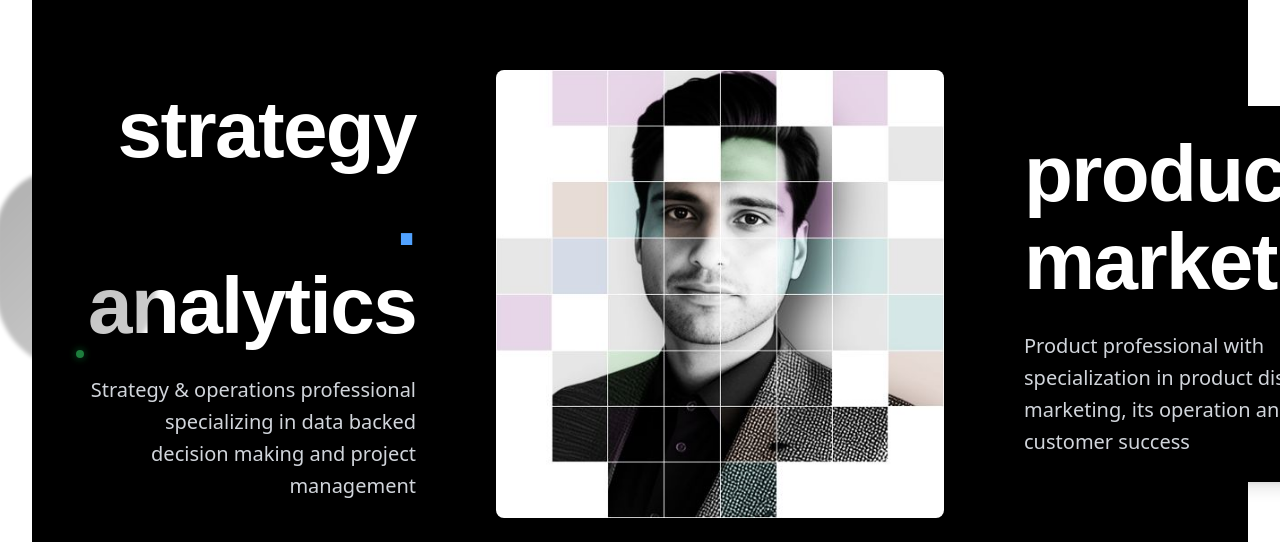
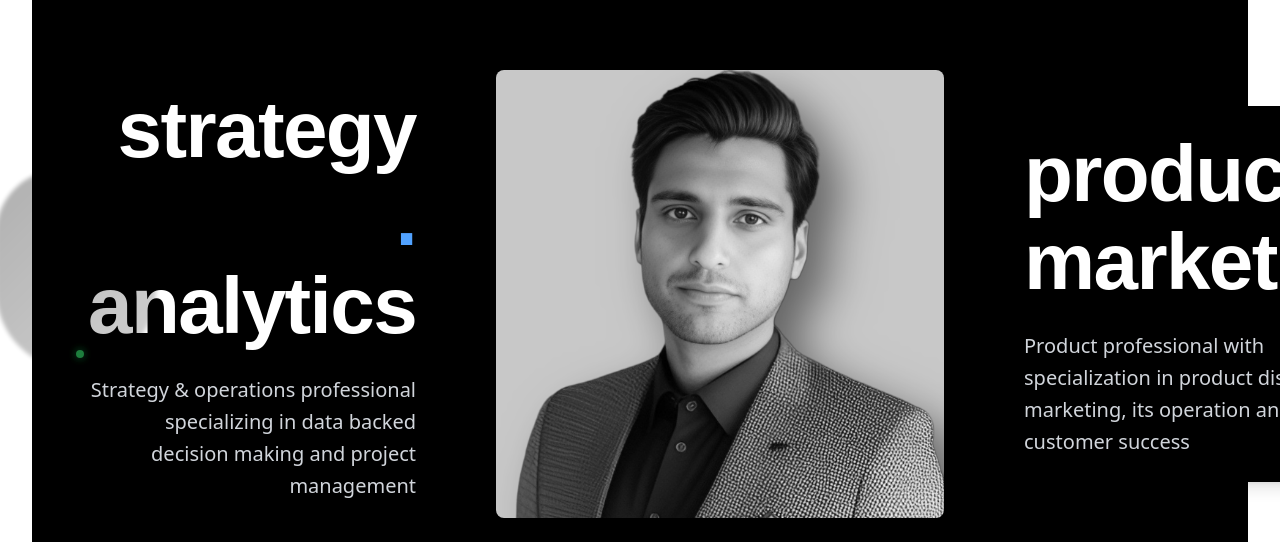
Before and after one commit to Akashyo7/prosora-portfolio, a React (Vite) app: page / in a window 1280 px wide. Shown: the part 258-800 px from the top of the page. Built offline with nearby package versions, Linux system fonts and the light colour scheme; no server answers; a web font is replaced by a local one.

Commit message:
Fix profile image: revert to original 65f98e4457aed29707e9f5bf_profile-pic.png

```diff
--- a/index.html
+++ b/index.html
@@ -57,7 +57,7 @@
     <link rel="preload" href="https://fonts.gstatic.com/s/montserrat/v26/JTUHjIg1_i6t8kCHKm4532VJOt5-QNFgpCtr6Ew-.woff2" as="font" type="font/woff2" crossorigin />
 
     <!-- Preload critical images -->
-    <link rel="preload" href="/assets/profile-pic-main.jpg" as="image" />
+    <link rel="preload" href="/assets/65f98e4457aed29707e9f5bf_profile-pic.png" as="image" />
     <link rel="preload" href="/assets/65fa94e25269e52953a17a94_Prosora_logo_edited.png" as="image" />
 
     <!-- Structured Data -->
--- a/src/components/sections/HeroSection.jsx
+++ b/src/components/sections/HeroSection.jsx
@@ -188,7 +188,7 @@ const HeroSection = () => {
           }}
         >
           <motion.img
-            src="/assets/profile-pic-main.jpg"
+            src="/assets/65f98e4457aed29707e9f5bf_profile-pic.png"
             alt="Akash Yadav - Portfolio Picture"
             className="image object-cover rounded-lg shadow-lg relative z-10"
             style={{
--- a/src/data/portfolio.js
+++ b/src/data/portfolio.js
@@ -15,8 +15,8 @@ export const portfolioData = {
     location: 'Kota, Rajasthan',
     education: 'IIT Bombay',
     profileImages: [
-      '/assets/profile-pic-main.jpg',
-      '/assets/profile-pic-main.jpg',
+      '/assets/65f98e4457aed29707e9f5bf_profile-pic.png',
+      '/assets/65f98e4457aed29707e9f5bf_profile-pic.png',
       '/assets/65f98e4457aed29707e9f5bf_profile-pic.png'
     ],
     socialLinks: [
```
